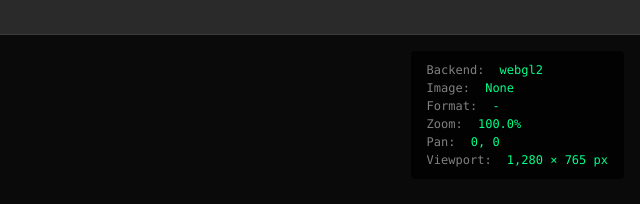
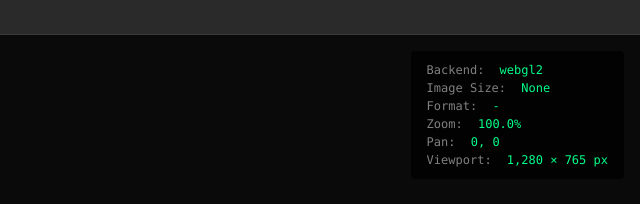
Before and after one commit to TesseraCore/Tessera, a website built with Vite: page demo/index.html in a window 1280 px wide. Shown: the full height of the page, 640-1280 px from the left. Built offline with nearby package versions, Linux system fonts and the light colour scheme.

Commit message:
Enhance status display with detailed slide metadata
- Replace simple status with comprehensive slide information
- Add image size display with formatted dimensions and filename
- Add format, zoom level, pan position, and viewport size
- Update status in real-time on viewport changes
- Format numbers with thousands separators for readability

```diff
--- a/demo/index.html
+++ b/demo/index.html
@@ -185,7 +185,7 @@
         <span class="status-value" id="backend-status">-</span>
       </div>
       <div class="status-item">
-        <span class="status-label">Image:</span>
+        <span class="status-label">Image Size:</span>
         <span class="status-value" id="image-status">-</span>
       </div>
       <div class="status-item">
```
